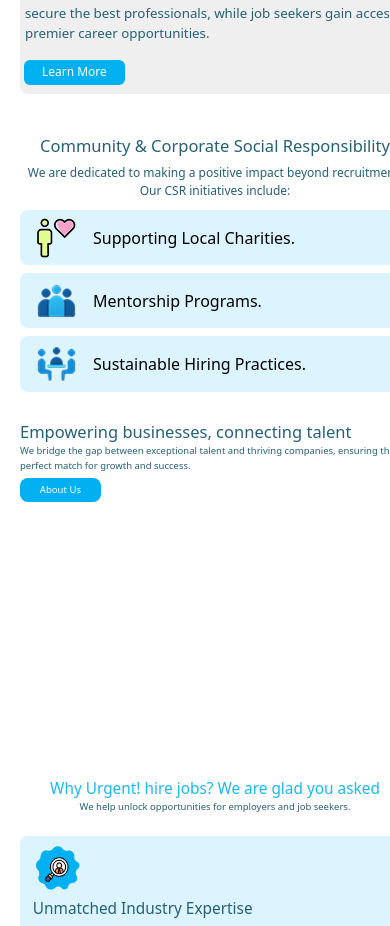
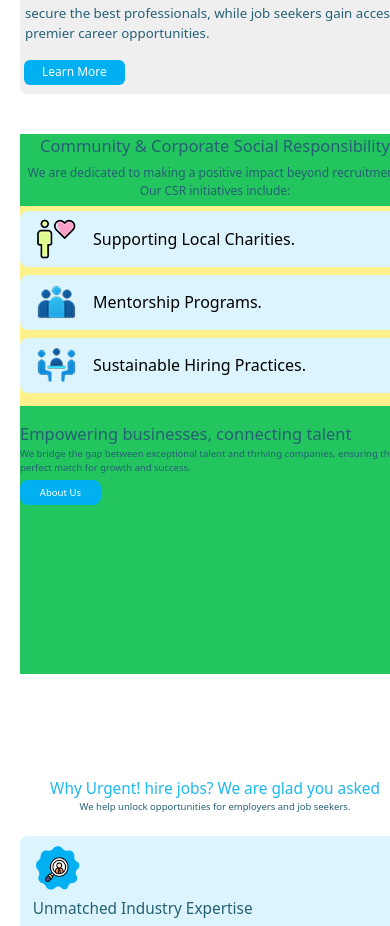
Before and after one commit to wizleriq/Jobsearch, a React (Create React App) app: page / in a window 390 px wide. Shown: the part 1123-2049 px from the top of the page. Built offline with nearby package versions, Linux system fonts and the light colour scheme.

Commit message:
Responsiveness

```diff
--- a/src/App.js
+++ b/src/App.js
@@ -341,10 +341,15 @@
             </div>
           </div>
 
-          <div className="lg:w-[490px] lg:h-[958px] lg:top-[252px] lg:left-[89px] lg:flex-col lg:bg-transaprent
+          {/* <div className="lg:w-[490px] lg:h-[958px] lg:top-[252px] lg:left-[89px] lg:flex-col lg:bg-transaprent
           w-[390px] h-[1400px] bg-transparent flex flex-col lg:mb-0  mb-10">
             <div className="lg:w-[490px] lg:h-[556px] lg:top-[22px lg:left-[89px] lg:flex-col lg:bg-transaprent
-            w-[390px] h-[270px] flex flex-col bg-transparent ">
+            w-[390px] h-[270px] flex flex-col bg-transparent "> */}
+             <div className="lg:w-[490px] lg:h-[958px] lg:top-[252px] lg:left-[89px] lg:flex-col lg:bg-[#ffffff]
+          w-[390px] h-[1000px] bg-green-500 flex flex-col lg:mb-0  mb-10">
+            {/* <div className="lg:w-[490px] lg:h-[556px] lg:top-[22px lg:left-[89px] lg:flex-col lg:bg-transaprent
+            w-[390px] h-[270px] flex flex-col bg-red-300 "> */}
+
 
               <div className="lg:w-[490px] lg:h-[115px] lg:top-[289px] lg:left-[767px] lg:gap-[16px] lg:bg-transaprent lg:mt-6
               lg:mb-0 mb-8 w-[390px] h-[40.4px] bg-transparent">
@@ -360,8 +365,9 @@
 
                 </div>
               </div>
+
     <div className='lg:w-[490px] lg:h-[309px] lg:top-[478px] lg:mt-8 lg:left-[767px] lg:gap-[24px] lg:bg-transparent
-  lg:flex-col lg:justify-evenly bg- w-[390px] h-[900px] flex flex-col items-center justify-center mt-0'>
+  lg:flex-col lg:justify-evenly bg- w-[390px] h-[200px] bg-yellow-200 flex flex-col items-center justify-center mt-0'>
 
                 <div className="lg:w-[489px] lg:h-[70px] lg:mb-4 lg:rounded-lg lg:bg-[#DCF4FD] lg:flex lg:items-center
                  lg:justify-evenly w-[390px] h-[55.15px] flex items-center lg:pl-0 pl-2 rounded-lg mb-2 bg-[#DCF4FD] ">
@@ -403,7 +409,7 @@
               <img src={Card} alt="" className=' lg:w-[560px] lg:h-[301px] w-[390px] h-[210px]'/>
             </div> */}
 
-            </div>
+            {/* </div> */}
 {/*
             <div className="lg:w-[490px] lg:h-[250px] lg:top-[983px] lg:left-[769px] lg:mt-[59px] lg:gap-[39px] lg:bg-transparent mt-[210px]
             w-[390px] h-[97.7px] bg-transparent"> */}
```
